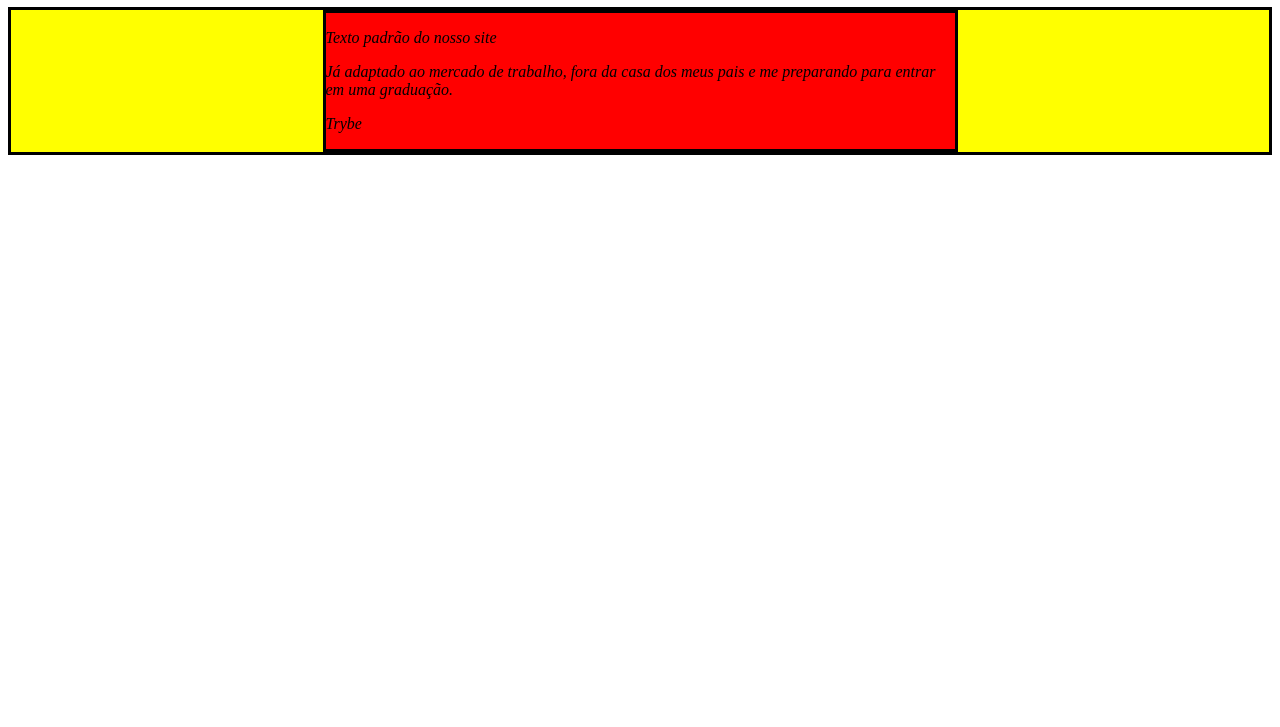
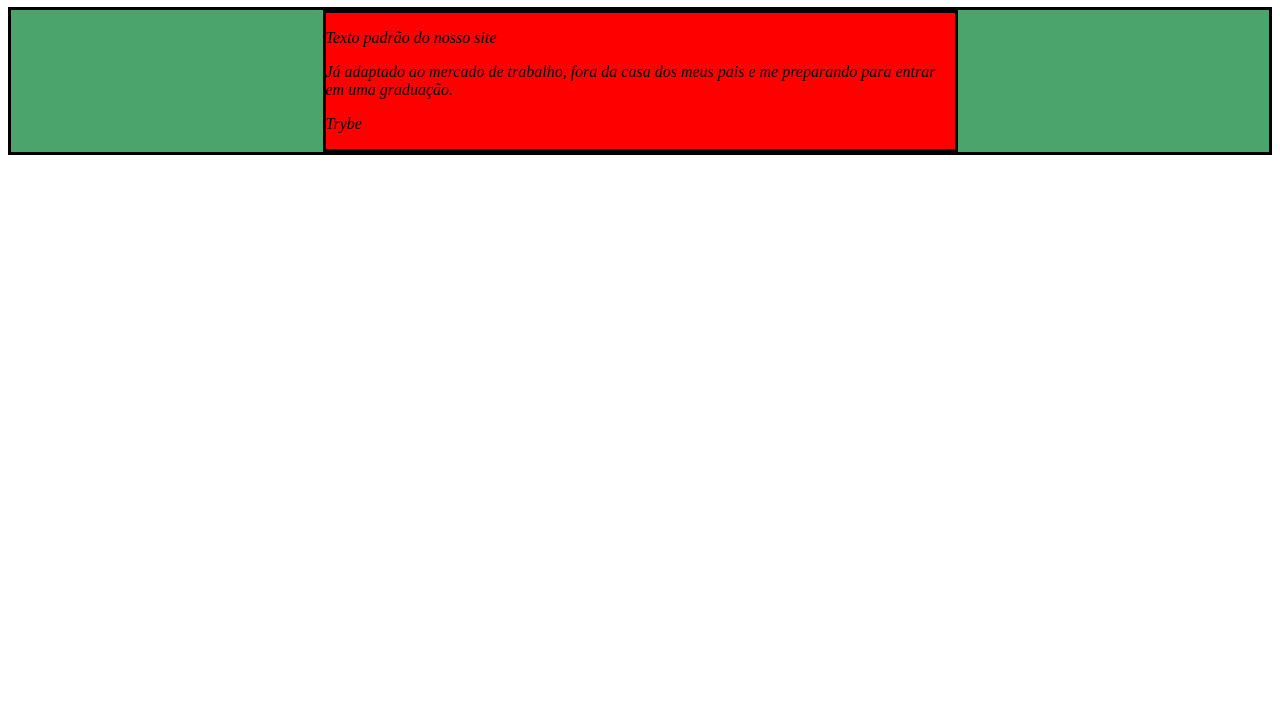
Before and after one commit to giuseppe-brandalise/trybe-exercicios, a plain HTML site: page fundamentos/bloco-5-js-DOM-eventos-e-web-storage/dia-1-js-DOM-e-seletores/index.html in a window 1280 px wide. Shown: the part 73-800 px from the top of the page. Drawn offline with Linux system fonts and the light colour scheme.

Commit message:
Exercicio 2

```diff
--- a/fundamentos/bloco-5-js-DOM-eventos-e-web-storage/dia-1-js-DOM-e-seletores/index.html
+++ b/fundamentos/bloco-5-js-DOM-eventos-e-web-storage/dia-1-js-DOM-e-seletores/index.html
@@ -54,11 +54,18 @@
         5. Crie e execute uma função que modifique todo o texto da tag <p> para maiúsculo.
         6. Crie e execute uma função que exiba o conteúdo de todas as tags <p> no console.
         */
-        const pFuture = document.getElementById('futureMe')
+        const pFuture = document.getElementById('futureMe');
         function futureMe() {
-            pFuture.innerText = 'Já adaptado ao mercado de trabalho, fora da casa dos meus pais e me preparando para entrar em uma graduação.'
+            pFuture.innerText = 'Já adaptado ao mercado de trabalho, fora da casa dos meus pais e me preparando para entrar em uma graduação.';
         }
-        futureMe()
+        futureMe();
+
+        const yellowSquare = document.getElementsByClassName('main-content')[0];
+        const newColor = 'rgb(76, 164, 109)';
+        function changeToGreen() {
+          yellowSquare.style.backgroundColor = newColor;
+        }
+        changeToGreen();
     </script>
   </body>
 </html>
```
